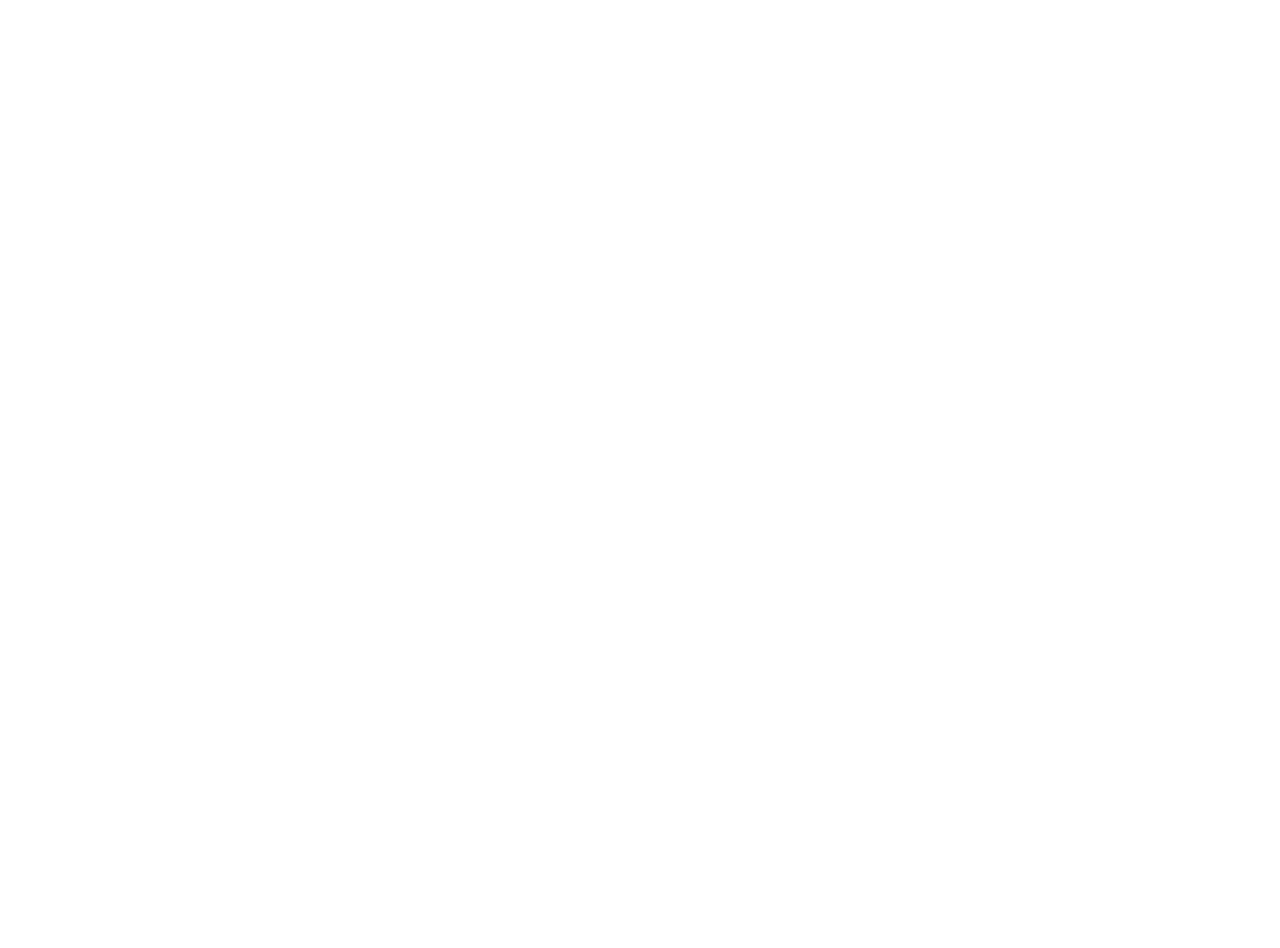
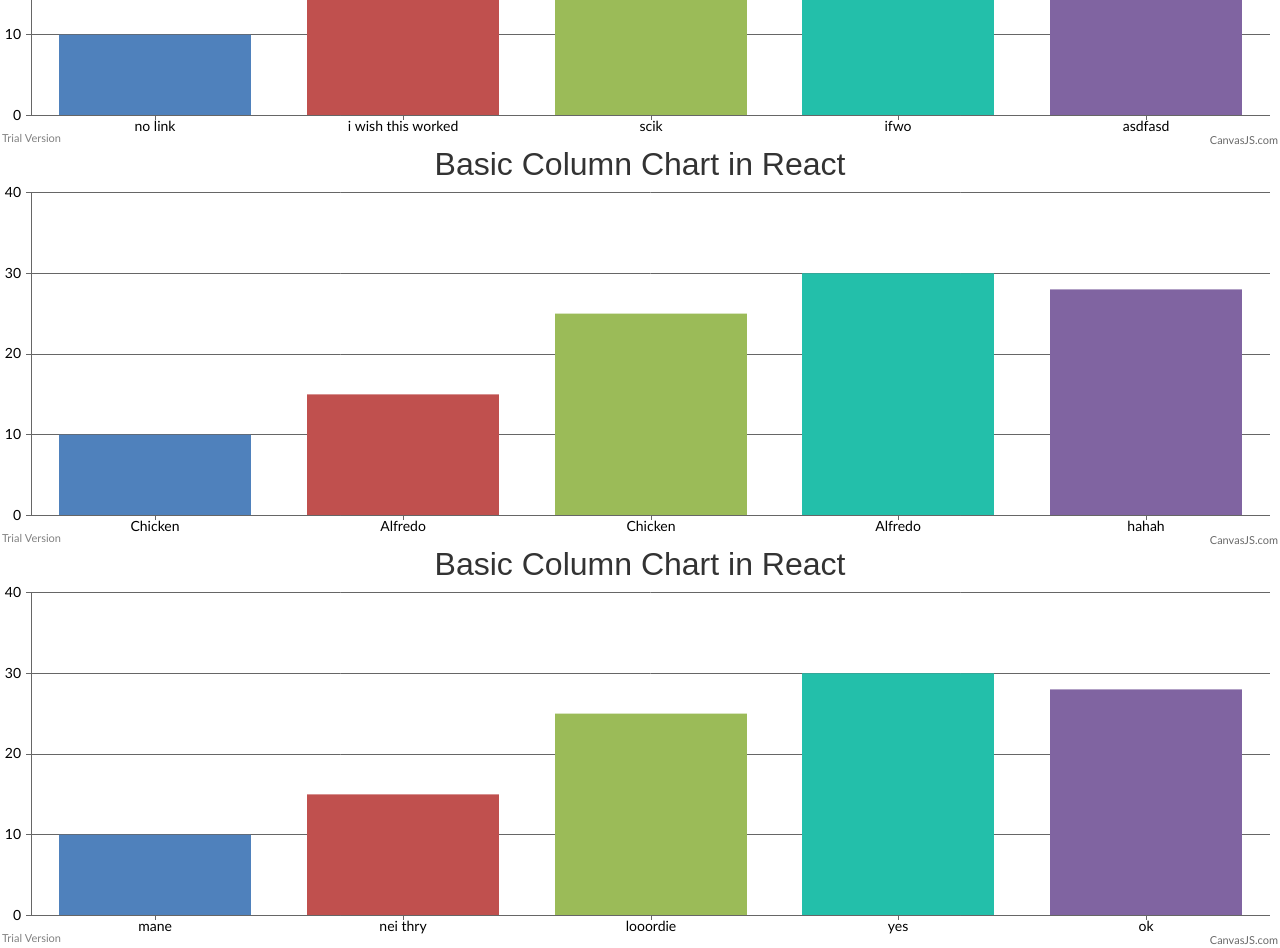
Before and after one commit to opportunity-hack-san-jose-2019/Team23, a React (Create React App) app: page / in a window 1280 px wide. Shown: the part 1160-2108 px from the top of the page. Before the commit the page ends 908 px from the top, so only its background shows below. Built offline with nearby package versions, Linux system fonts and the light colour scheme.

Commit message:
display all graphs on one page

```diff
--- a/src/App.js
+++ b/src/App.js
@@ -1,6 +1,6 @@
 import React, { useState } from 'react';
 import MyForm from './components/form';
-import Graphs from './components/graphs4'
+
 import './App.css';
 
 const App = (props) => {
@@ -8,9 +8,7 @@
   return (
     <div className="App">
       <MyForm />
-      <div>
-        <Graphs />
-      </div>
+
     </div>
   );
 }
--- a/src/components/form.jsx
+++ b/src/components/form.jsx
@@ -1,5 +1,9 @@
 import React, { useState } from 'react';
 import { Fade, Col, Row, Label, Container, FormGroup, Input, Form, CustomInput } from 'reactstrap';
+import Graphs4 from './graphs4'
+import Graphs3 from './graphs3'
+import Graphs2 from './graphs2'
+import Graphs1 from './graphs1'
 import './form.css';
 // import './func/getStructure';
 
@@ -108,6 +112,18 @@
                     </Col>
                 </FormGroup>
             </Form>
+            <div>
+                <Graphs1 />
+            </div>
+            <div>
+                <Graphs2 />
+            </div>
+            <div>
+                <Graphs3 />
+            </div>
+            <div>
+                <Graphs4 />
+            </div>
 
         </div>
     );
--- a/src/components/graphs1.jsx
+++ b/src/components/graphs1.jsx
@@ -0,0 +1,79 @@
+
+import React, { Component } from 'react';
+import CanvasJSReact from './canvasjs.react';
+//var CanvasJSReact = require('./canvasjs.react');
+var CanvasJS = CanvasJSReact.CanvasJS;
+var CanvasJSChart = CanvasJSReact.CanvasJSChart;
+let dataPoints = [];
+
+
+class Graphs1 extends Component {
+
+
+
+    render() {
+
+        const options = {
+            title: {
+                text: "Basic Column Chart in React"
+            },
+            data: [{
+                type: "column",
+                dataPoints: [
+                    { label: "Apple", y: 10 },
+                    { label: "Orange", y: 15 },
+                    { label: "Banana", y: 25 },
+                    { label: "Mango", y: 30 },
+                    { label: "Grape", y: 28 }
+                ]
+            }]
+        }
+
+        return (
+            <div>
+                <CanvasJSChart options={options}
+                /* onRef = {ref => this.chart = ref} */
+                />
+            </div>
+        );
+    }
+}
+
+export default Graphs1;
+
+// function graph1(props) {
+//     const options = {
+//         title: {
+//             text: "Basic Column Chart in React"
+//         },
+//         data: [{
+//             type: "column",
+//             dataPoints: [
+//                 { label: "Apple", y: 10 },
+//                 { label: "Orange", y: 15 },
+//                 { label: "Banana", y: 25 },
+//                 { label: "Mango", y: 30 },
+//                 { label: "Grape", y: 28 }
+//             ]
+//         }]
+//     }
+
+//     return (
+//         <div>
+//             <CanvasJSChart options={options}
+//             /* onRef = {ref => this.chart = ref} */
+//             />
+//         </div>
+//     );
+// }
+// function graph2(props) {
+//
+
+//     return (
+//         <div>
+//             <CanvasJSChart options={options}
+//             /* onRef = {ref => this.chart = ref} */
+//             />
+//         </div>
+//     );
+// }
--- a/src/components/graphs2.jsx
+++ b/src/components/graphs2.jsx
@@ -0,0 +1,79 @@
+
+import React, { Component } from 'react';
+import CanvasJSReact from './canvasjs.react';
+//var CanvasJSReact = require('./canvasjs.react');
+var CanvasJS = CanvasJSReact.CanvasJS;
+var CanvasJSChart = CanvasJSReact.CanvasJSChart;
+let dataPoints = [];
+
+
+class Graphs2 extends Component {
+
+
+
+    render() {
+        const options = {
+            title: {
+                text: "Basic Column Chart in React"
+            },
+            data: [{
+                type: "column",
+                dataPoints: [
+                    { label: "no link", y: 10 },
+                    { label: "i wish this worked", y: 15 },
+                    { label: "scik", y: 25 },
+                    { label: "ifwo", y: 30 },
+                    { label: "asdfasd", y: 28 }
+                ]
+            }]
+        }
+
+        return (
+            <div>
+                <CanvasJSChart options={options}
+                /* onRef = {ref => this.chart = ref} */
+                />
+            </div>
+        );
+    }
+}
+
+
+export default Graphs2;
+
+// function graph1(props) {
+//     const options = {
+//         title: {
+//             text: "Basic Column Chart in React"
+//         },
+//         data: [{
+//             type: "column",
+//             dataPoints: [
+//                 { label: "Apple", y: 10 },
+//                 { label: "Orange", y: 15 },
+//                 { label: "Banana", y: 25 },
+//                 { label: "Mango", y: 30 },
+//                 { label: "Grape", y: 28 }
+//             ]
+//         }]
+//     }
+
+//     return (
+//         <div>
+//             <CanvasJSChart options={options}
+//             /* onRef = {ref => this.chart = ref} */
+//             />
+//         </div>
+//     );
+// }
+// function graph2(props) {
+//
+
+//     return (
+//         <div>
+//             <CanvasJSChart options={options}
+//             /* onRef = {ref => this.chart = ref} */
+//             />
+//         </div>
+//     );
+// }
--- a/src/components/graphs3.jsx
+++ b/src/components/graphs3.jsx
@@ -0,0 +1,102 @@
+
+import React, { Component } from 'react';
+import CanvasJSReact from './canvasjs.react';
+//var CanvasJSReact = require('./canvasjs.react');
+var CanvasJS = CanvasJSReact.CanvasJS;
+var CanvasJSChart = CanvasJSReact.CanvasJSChart;
+let dataPoints = [];
+
+
+class Graphs3 extends Component {
+
+
+
+    render() {
+        const options = {
+            title: {
+                text: "Basic Column Chart in React"
+            },
+            data: [{
+                type: "column",
+                dataPoints: [
+                    { label: "Chicken", y: 10 },
+                    { label: "Alfredo", y: 15 },
+                    { label: "Chicken", y: 25 },
+                    { label: "Alfredo", y: 30 },
+                    { label: "hahah", y: 28 }
+                ]
+            }]
+        }
+        return (
+            <div>
+                <CanvasJSChart options={options}
+                /* onRef = {ref => this.chart = ref} */
+                />
+            </div>
+        );
+    }
+}
+
+export default Graphs3;
+
+// function graph1(props) {
+//     const options = {
+//         title: {
+//             text: "Basic Column Chart in React"
+//         },
+//         data: [{
+//             type: "column",
+//             dataPoints: [
+//                 { label: "Apple", y: 10 },
+//                 { label: "Orange", y: 15 },
+//                 { label: "Banana", y: 25 },
+//                 { label: "Mango", y: 30 },
+//                 { label: "Grape", y: 28 }
+//             ]
+//         }]
+//     }
+
+//     return (
+//         <div>
+//             <CanvasJSChart options={options}
+//             /* onRef = {ref => this.chart = ref} */
+//             />
+//         </div>
+//     );
+// }
+// function graph2(props) {
+//
+
+//     return (
+//         <div>
+//             <CanvasJSChart options={options}
+//             /* onRef = {ref => this.chart = ref} */
+//             />
+//         </div>
+//     );
+// }
+// function graph3(props) {
+//     const options = {
+//         title: {
+//             text: "Basic Column Chart in React"
+//         },
+//         data: [{
+//             type: "column",
+//             dataPoints: [
+//                 { label: "no link", y: 10 },
+//                 { label: "i wish this worked", y: 15 },
+//                 { label: "scik", y: 25 },
+//                 { label: "ifwo", y: 30 },
+//                 { label: "asdfasd", y: 28 }
+//             ]
+//         }]
+//     }
+
+//     return (
+//         <div>
+//             <CanvasJSChart options={options}
+//             /* onRef = {ref => this.chart = ref} */
+//             />
+//         </div>
+//     );
+// }
```
